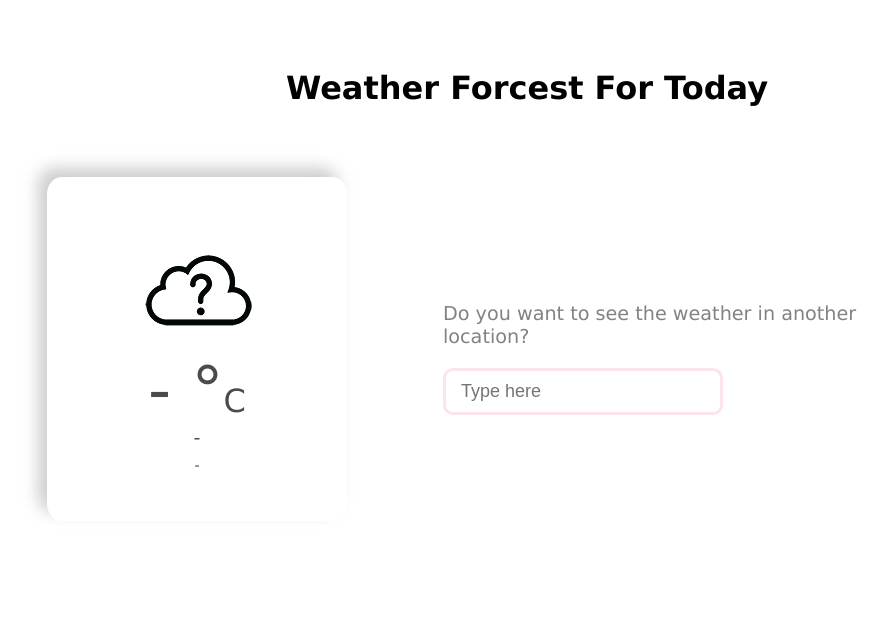
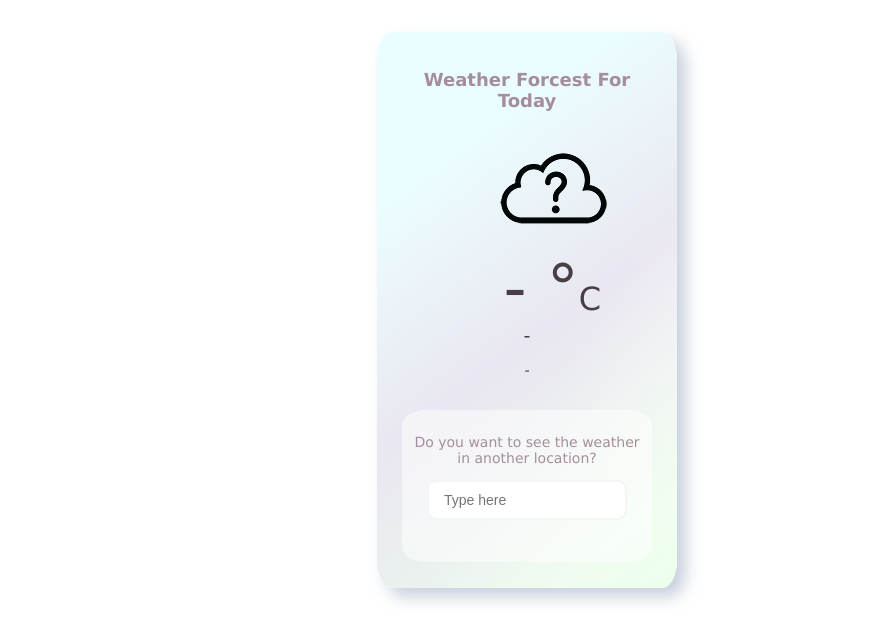
Before and after one commit to Kristbjorgosk/API, a website: page index.html in a window 1280 px wide. Shown: the whole page, without its empty margins (113-1000 px from the left). Drawn offline with Linux system fonts and the light colour scheme.

Commit message:
breyta css

```diff
--- a/index.html
+++ b/index.html
@@ -9,9 +9,8 @@
 </head>
 
 <body>
+    <div class="container">
         <h1>Weather Forcest For Today</h1>
-    <div class="main">
-        <div class="container">
         <div class="notification"></div>
         <div class="weather-container" id="weather">
             <div class="weather-icon">
@@ -27,12 +26,12 @@
                 <p>-</p>
             </div>
         </div>
-        </div>
-        <div class="new-location">
+        <div class="newBox">
             <p> Do you want to see the weather in another location?</p>
             <input type="text" autocomplete="off" class="search-box" placeholder="Type here">
         </div>
     </div>
+
     <script src="app.js"></script>
 
 </body>
--- a/style.css
+++ b/style.css
@@ -3,70 +3,47 @@
 }
 
 body {
-    margin: 0;
-    background-color: #ffffff;
-    max-width: 120vh;
-    margin-left: auto;
-    margin-right: auto;
-    width: 80%;
     font-family: 'Lucida Sans', 'Lucida Sans Regular', 'Lucida Grande', 'Lucida Sans Unicode', Geneva, Verdana, sans-serif;
 }
 
-.main {
-    display: flex;
-    flex-direction: row;
-    justify-content: space-around;
-    align-items: center;
-}
-
-@media (max-width: 800px) {
-    .main {
-        flex-direction: column;
-        text-align: center;
-    }
+.container {
+    color: #493e44;
+    width: 300px;
+    display: block;
+    margin: 2rem auto;
+    text-align: center;
+    border-radius: 5%;
+    padding: 2%;
+    background: linear-gradient(144.08deg, #EBFEFF 21.01%, rgba(255, 244, 254, 0.567708) 54.93%, #ECFFEB 99.48%), linear-gradient(123.84deg, #E5E5E5 0.32%, #CDD5E0 32.08%, #CDD5E0 60.87%, #FFFFFF 95.61%);
+    filter: drop-shadow(9px 9px 16px rgba(163, 177, 198, 0.6)), drop-shadow(-9px -9px 16px rgba(255, 255, 255, 0.6));
+    box-shadow: -9px -9px 16px 0px rgba(255, 255, 255, 0.6);
+    box-shadow: 9px 9px 16px 0px rgba(163, 177, 198, 0.6);
 }
 
 h1 {
-    padding: 3rem 0 3rem 0;
-    text-align: center;
-    color: rgb(0, 0, 0);
+    font-size: 18px;
+    color: #a58e9b;
 }
 
-.new-location {
-    text-align: left;
-    font-size: 1.2em;
-    color: rgb(130, 130, 130);
-    padding: 10%;
-
+.newBox {
+    background-color: #ffffff88;
+    color: #a58e9b;
+    margin-top: 2rem;
+    padding: 10px;
+    border-radius: 10%;
+    font-size: 14px;
 }
 
 .search-box {
-    font-size: 18px;
+    font-size: 14px;
     width: 100%;
-    max-width: 280px;
+    max-width: 200px;
     padding: 10px 15px;
+    margin-bottom: 2rem;
     border-radius: 10px;
     outline: none;
-    border: 3px solid rgba(252, 205, 227, 0.568);
-    color: #575757;
-}
-
-@media (max-width: 800px) {
-    .new-location {
-        text-align: center;
-    }
-}
-
-/*  styles for the weather card */
-.container {
-    color: #4b4b4b;
-    width: 300px;
-    display: block;
-    margin: 0 auto;
-    text-align: center;
-    border-radius: 5%;
-    padding: 5% 0 5% 0;
-    box-shadow: -9px -9px 16px rgba(172, 172, 172, 0.6);
+    border: 2px solid rgba(211, 211, 211, 0.226);
+    color: #a58e9b;
 }
 
 .notification {
@@ -121,7 +98,7 @@ h1 {
 }
 
 .location p {
-    margin: 0;
+    margin-top: 7px;
     padding: 0;
     font-size: 0.9em;
 }
```
Lines whose indentation alone changed are shown as unchanged.
